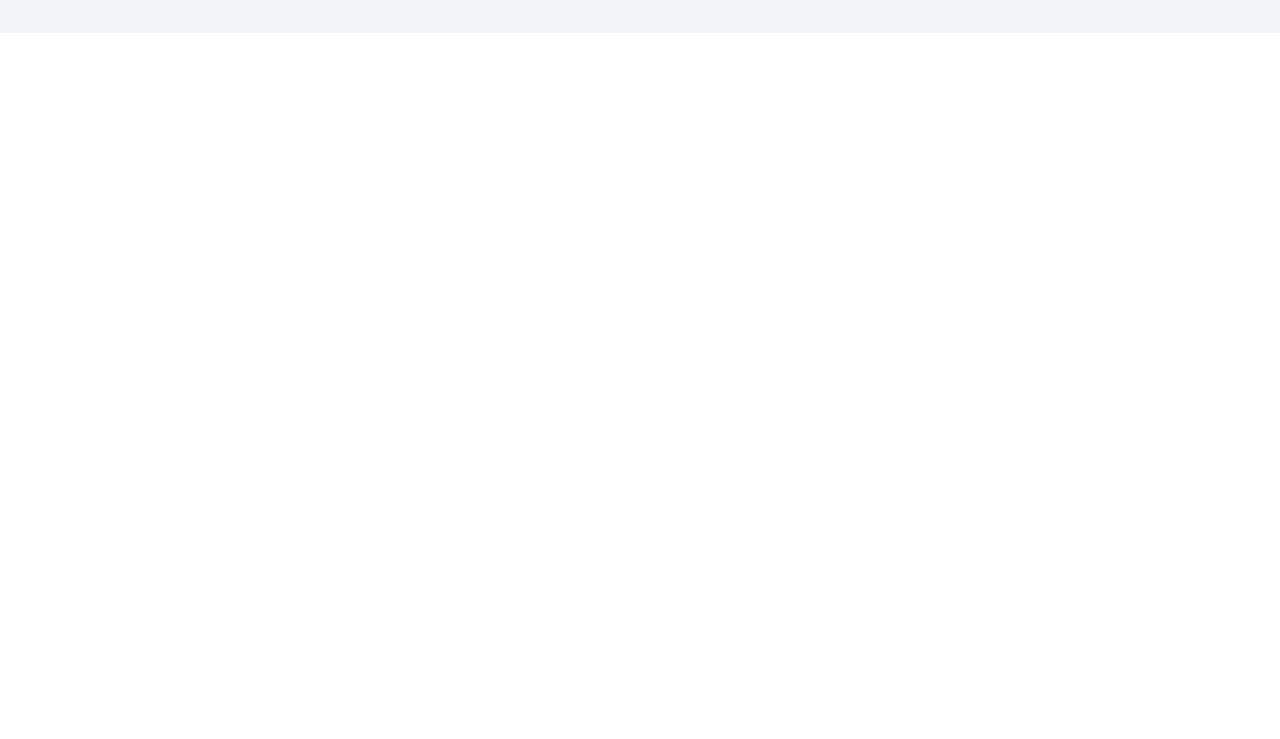
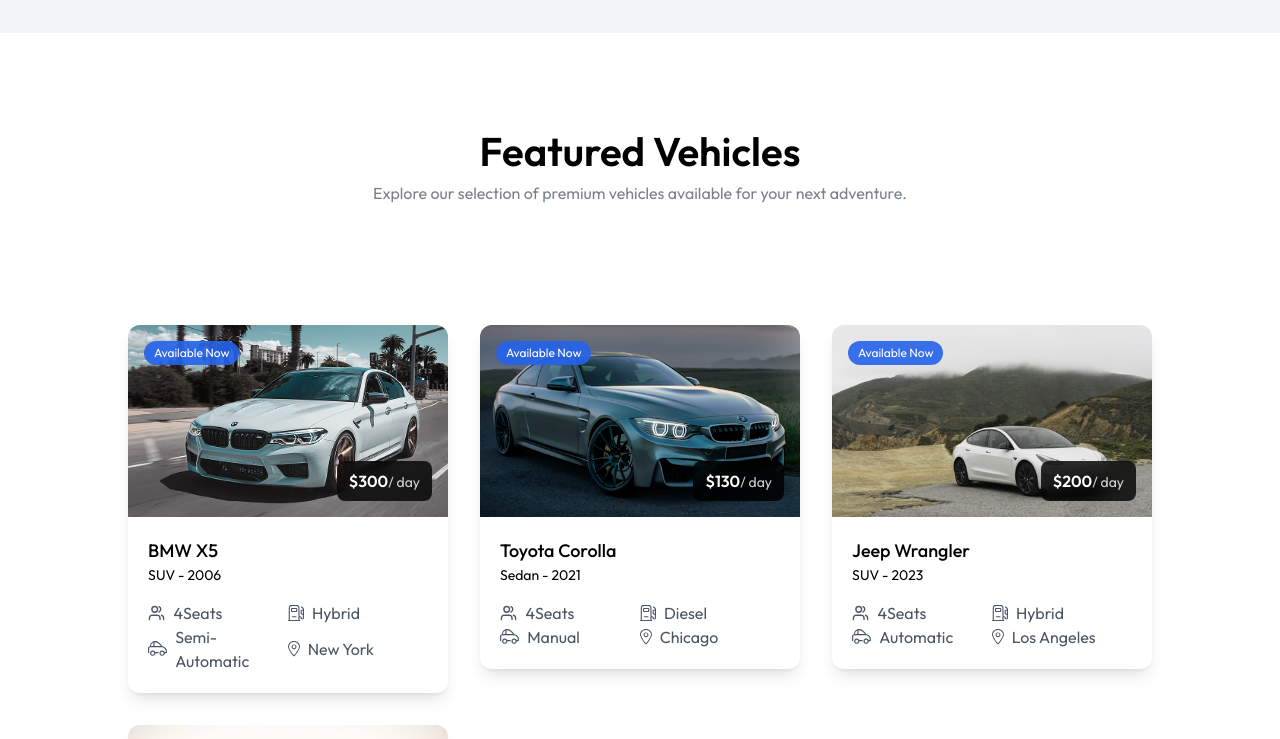
Before and after one commit to NisalMallawaarachchi/auto-hire-mern, a React (Vite) app in the folder client/: page / in a window 1280 px wide. Shown: the part 840-1579 px from the top of the page. Before the commit the page ends 873 px from the top, so only its background shows below. Built offline with nearby package versions, Linux system fonts and the light colour scheme.

Commit message:
feat: add CarCard and FeaturedSection components, update Home page layout, and fix spelling errors in dummyCarData

```diff
--- a/client/src/assets/assets.js
+++ b/client/src/assets/assets.js
@@ -124,7 +124,7 @@
         "pricePerDay": 300,
         "location": "New York",
         "description": "The BMW X5 is a mid-size luxury SUV produced by BMW. The X5 made its debut in 1999 as the first SUV ever produced by BMW.",
-        "isAvaliable": true,
+        "isAvailable": true,
         "createdAt": "2025-04-16T07:26:56.215Z",
     },
     {
@@ -141,7 +141,7 @@
         "pricePerDay": 130,
         "location": "Chicago",
         "description": "The Toyota Corolla is a mid-size luxury sedan produced by Toyota. The Corolla made its debut in 2008 as the first sedan ever produced by Toyota.",
-        "isAvaliable": true,
+        "isAvailable": true,
         "createdAt": "2025-04-16T08:33:57.993Z",
     },
     {
@@ -158,7 +158,7 @@
         "pricePerDay": 200,
         "location": "Los Angeles",
         "description": "The Jeep Wrangler is a mid-size luxury SUV produced by Jeep. The Wrangler made its debut in 2003 as the first SUV ever produced by Jeep.",
-        "isAvaliable": true,
+        "isAvailable": true,
         "createdAt": "2025-04-16T08:34:39.592Z",
     },
     {
@@ -175,7 +175,7 @@
         "pricePerDay": 209,
         "location": "Houston",
         "description": "This is a mid-size luxury sedan produced by Toyota. The Corolla made its debut in 2008 as the first sedan ever produced by Toyota.",
-        "isAvaliable": true,
+        "isAvailable": true,
         "createdAt": "2025-04-17T06:15:47.318Z",
     }
 ];
--- /dev/null
+++ b/client/src/components/CarCard.jsx
@@ -0,0 +1,65 @@
+import { assets } from "../assets/assets";
+
+const CarCard = ({ car }) => {
+  const currency = import.meta.env.VITE_CURRENCY || "$";
+
+  return (
+    <div className="group rounded-xl overflow-hidden shadow-lg hover:-translate-y-1 transition-all duration-500">
+      <div className="relative h-48 overflow-hidden">
+        <img
+          src={car.image}
+          alt="Car Image"
+          className="w-full h-full object-cover transition-transform duration-500 group-hover:scale-105"
+        />
+
+        {car.isAvailable && (
+          <p className="absolute top-4 left-4 bg-primary/90 text-white text-xs px-2.5 py-1 rounded-full">
+            Available Now
+          </p>
+        )}
+
+        <div className="absolute bottom-4 right-4 bg-black/80 backdrop-blur-sm text-white px-3 py-2 rounded-lg">
+          <span className="font-semibold">
+            {currency}
+            {car.pricePerDay}
+          </span>
+          <span className="text-sm text-white/80">/ day</span>
+        </div>
+      </div>
+
+      <div className="p-4 sm:p-5">
+        <div className="flex justify-between items-start mb-2">
+          <div>
+            <h3 className="text-lg font-medium">
+              {car.brand} {car.model}
+            </h3>
+            <p className="text-muted-foreground text-sm">
+              {car.category} - {car.year}
+            </p>
+          </div>
+        </div>
+
+        <div className="mt-4 grid grid-cols-2 gap-y2 text-gray-600">
+          <div className="flex items-center textt-sm text-muted-foreground">
+            <img src={assets.users_icon} alt="" className="h-4 mr-2" />
+            <span>{car.seating_capacity}Seats</span>
+          </div>
+          <div className="flex items-center textt-sm text-muted-foreground">
+            <img src={assets.fuel_icon} alt="" className="h-4 mr-2" />
+            <span>{car.fuel_type}</span>
+          </div>
+          <div className="flex items-center textt-sm text-muted-foreground">
+            <img src={assets.car_icon} alt="" className="h-4 mr-2" />
+            <span>{car.transmission}</span>
+          </div>
+          <div className="flex items-center textt-sm text-muted-foreground">
+            <img src={assets.location_icon} alt="" className="h-4 mr-2" />
+            <span>{car.location}</span>
+          </div>
+        </div>
+      </div>
+    </div>
+  );
+};
+
+export default CarCard;
--- /dev/null
+++ b/client/src/components/FeaturedSection.jsx
@@ -0,0 +1,41 @@
+import { useNavigate } from "react-router-dom";
+import { assets, dummyCarData } from "../assets/assets";
+import CarCard from "./CarCard.jsx";
+import Title from "./Title.jsx";
+
+const FeaturedSection = () => {
+  const navigate = useNavigate();
+
+  return (
+    <div className="flex flex-col items-center py-24 px-6 md:px-16 lg:px-24 xl:px-32">
+      <div>
+        <Title
+          title="Featured Vehicles"
+          subtitle="Explore our selection of premium vehicles available for your next adventure."
+        />
+      </div>
+
+      <div className="grid grid-cols-1 sm:grid-cols-2 lg:grid-cols-3 gap-8 mt-18">
+        {dummyCarData.slice(0, 6).map((car) => {
+          return (
+            <div key={car._id}>
+              <CarCard car={car} />
+            </div>
+          );
+        })}
+      </div>
+
+      <button
+        onClick={() => {
+          navigate("/cars");
+          scrollTo(0, 0);
+        }}
+        className="flex items-center justify-center gap-2 px-6 py-2 border border-borderColor hover:bg-gray-50 rounded-md mt-18 cursor-pointer"
+      >
+        Explore all cars <img src={assets.arrow_icon} alt="arrow" />
+      </button>
+    </div>
+  );
+};
+
+export default FeaturedSection;
--- a/client/src/components/Navbar.jsx
+++ b/client/src/components/Navbar.jsx
@@ -1,5 +1,3 @@
-// 36:38 n nawathunee ethana idan balanna GreatStack eke video eka
-
 import { useState } from "react";
 import { assets, menuLinks } from "../assets/assets";
 import { Link, useLocation, useNavigate } from "react-router-dom";
--- /dev/null
+++ b/client/src/components/Title.jsx
@@ -0,0 +1,18 @@
+import React from "react";
+
+const Title = ({ title, subtitle, align }) => {
+  return (
+    <div
+      className={`flex flex-col items-center justify-center text-center ${
+        align === "left" && "md:items-start md:text-left"
+      } ${align === "right" && "items-end text-right"} mb-12`}
+    >
+      <h1 className="font-semibold text-4xl md:text-[40px]">{title}</h1>
+      <p className="text-sm md:text-base text-gray-500/90 mt-2 max-w156">
+        {subtitle}
+      </p>
+    </div>
+  );
+};
+
+export default Title;
--- a/client/src/pages/Home.jsx
+++ b/client/src/pages/Home.jsx
@@ -1,9 +1,11 @@
+import FeaturedSection from "../components/FeaturedSection.jsx";
 import Hero from "../components/Hero.jsx";
 
 const Home = () => {
   return (
     <>
       <Hero />
+      <FeaturedSection/>
     </>
   );
 };
```
Also changed, not shown: 1 other file (tests, documents, lock files or other folders).
